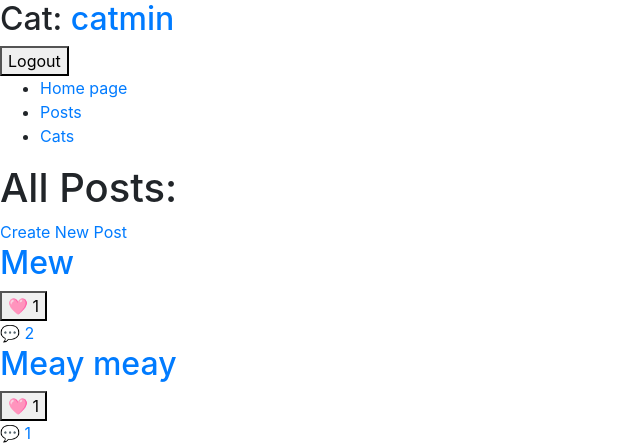
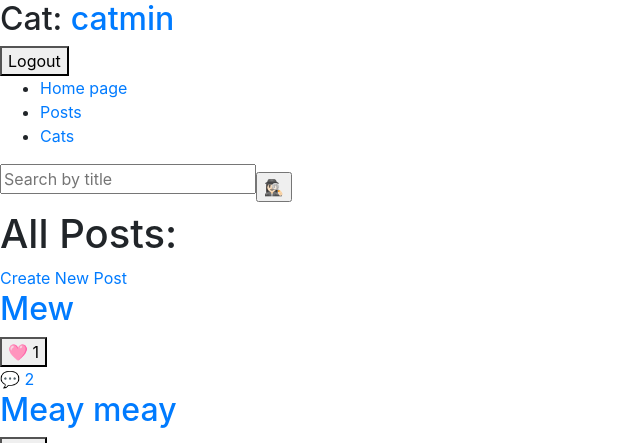
Before and after one commit to A-n-a-s-t-a-s-i-i-a/cat-social-network, a Django app: page /posts/ in a window 1280 px wide. Shown: the top 443 px of the page, without its empty margins (0-640 px from the left). Run offline with Django 5.2, Linux system fonts and the light colour scheme; a user stored in the database is signed in; data comes from the database, SQL or seed files in the repository.

Commit message:
add search field and pagination for posts

```diff
--- a/cat_network/forms.py
+++ b/cat_network/forms.py
@@ -1,4 +1,5 @@
 from django.contrib.auth.forms import UserCreationForm
+from django import forms
 
 from cat_network.models import CatUser
 
@@ -7,3 +8,12 @@ class CatUserCreationForm(UserCreationForm):
     class Meta(UserCreationForm.Meta):
         model = CatUser
         fields = UserCreationForm.Meta.fields + ("first_name", "age", "profile_picture")
+
+
+class PostSearchForm(forms.Form):
+    title = forms.CharField(
+        max_length=100,
+        required=False,
+        label='',
+        widget=forms.TextInput(attrs={'placeholder': 'Search by title'}),
+    )
--- /dev/null
+++ b/cat_network/templatetags/query_transform.py
@@ -0,0 +1,14 @@
+from django import template
+
+register = template.Library()
+
+
+@register.simple_tag
+def query_transform(request, **kwargs):
+    updated = request.GET.copy()
+    for key, value in kwargs.items():
+        if value is not None:
+            updated[key] = value
+        else:
+            updated.pop(key, 0)
+    return updated.urlencode()
--- a/cat_network/views.py
+++ b/cat_network/views.py
@@ -3,11 +3,12 @@ from audioop import reverse
 from django.contrib.auth import login
 from django.http import HttpResponse, HttpResponseRedirect
 from django.shortcuts import render, get_object_or_404, redirect
+from django.template.defaultfilters import title
 from django.urls import reverse_lazy
 from django.views import View
 from django.views.generic import ListView, DetailView, CreateView, UpdateView, DeleteView
 
-from cat_network.forms import CatUserCreationForm
+from cat_network.forms import CatUserCreationForm, PostSearchForm
 from cat_network.models import Post, Comment, Like, CatUser
 
 
@@ -29,13 +30,24 @@ def index(request) -> HttpResponse:
 class PostListView(ListView):
     model = Post
     template_name = "cat_network/post_list.html"
-    queryset = Post.objects.prefetch_related('like_set')
+    paginate_by = 5
 
     def get_context_data(self, **kwargs):
         context = super().get_context_data(**kwargs)
         user_liked_posts = Like.objects.filter(user=self.request.user).values_list('post_id', flat=True)
         context['user_liked_posts'] = set(user_liked_posts)
+        title = self.request.GET.get('title', "")
+        context['search_form'] = PostSearchForm(
+            initial={"title": title}
+        )
         return context
+
+    def get_queryset(self):
+        queryset = Post.objects.prefetch_related('like_set')
+        form = PostSearchForm(self.request.GET)
+        if form.is_valid():
+            return queryset.filter(title__icontains=form.cleaned_data['title'])
+        return queryset
 
 
 class PostDetailView(DetailView):
--- a/templates/base.html
+++ b/templates/base.html
@@ -20,6 +20,11 @@
   <div class="content">
     {% block content %}
     {% endblock %}
+
+    {% block pagination %}
+      {% include "includes/pagination.html" %}
+    {% endblock %}
+
   </div>
 
 </body>
--- a/templates/cat_network/post_list.html
+++ b/templates/cat_network/post_list.html
@@ -4,6 +4,10 @@
 {% endblock %}
 
 {% block content %}
+  <form method="get" action="" class="form-inline">
+    {{ search_form.as_p }}
+    <input type="submit" value="🕵🏻‍♀">
+  </form>
   <h1>All Posts:</h1>
   <a href="{% url 'cat_network:post-create' %}">Create New Post</a>
   {% for post in post_list %}
--- /dev/null
+++ b/templates/includes/pagination.html
@@ -0,0 +1,18 @@
+{% load query_transform %}
+  {% if is_paginated %}
+  <ul class="pagination">
+    {% if page_obj.has_previous %}
+      <li class="page-item">
+        <a href="?{% query_transform request page=page_obj.previous_page_number %}" class="page-link">prev</a>
+      </li>
+    {% endif %}
+    <li class="page-item active">
+      <span class="page-link">{{ page_obj.number }} of {{ paginator.num_pages }}</span>
+    </li>
+    {% if page_obj.has_next %}
+      <li class="page-item">
+        <a href="?{% query_transform request page=page_obj.next_page_number %}" class="page-link">next</a>
+      </li>
+    {% endif %}
+  </ul>
+{% endif %}
```
